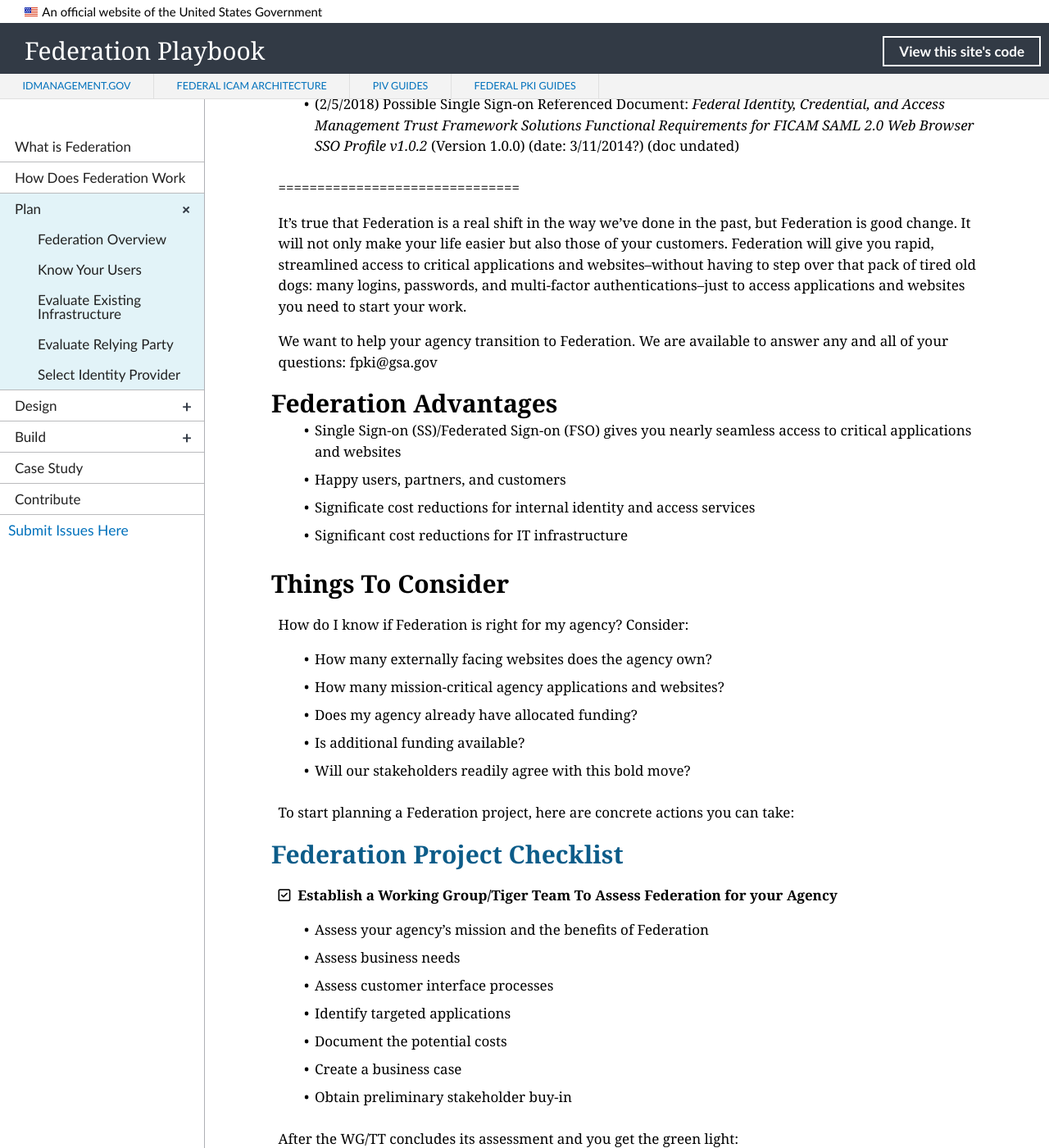
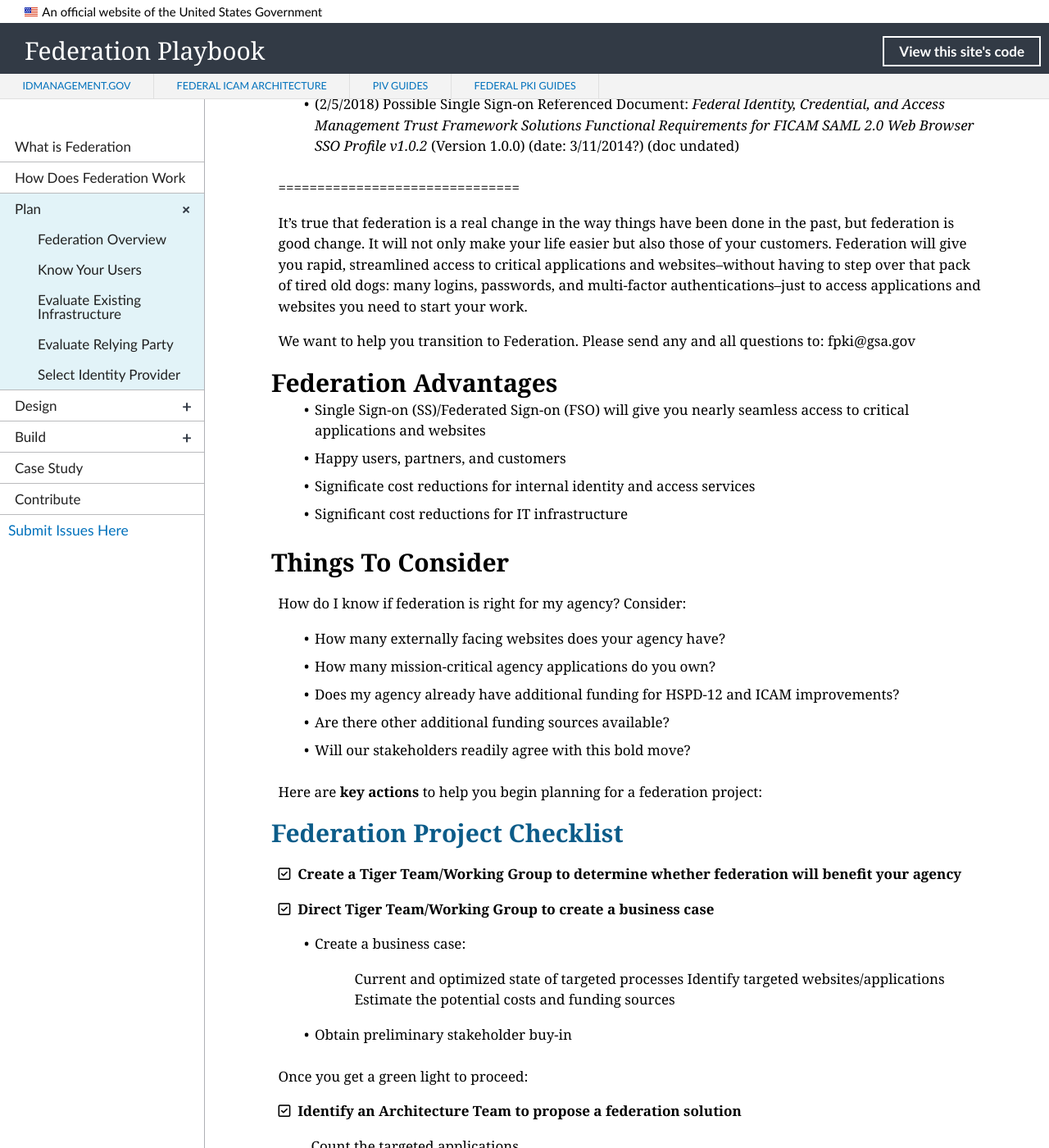
Before and after one commit to GSA/ficam-federation, a Jekyll site: the page built from _plan/00_index.md, in a window 1280 px wide and 1400 px high, scrolled down 339 px. Shown: the whole window at 82% size. Built offline with Jekyll 4.4.1, drawn with Linux system fonts in a browser that asks for light colours; nearby versions of some CDN libraries; library files that are not in the unit come from our copies; some of the changed text lies outside the part shown.

Commit message:
Update 00_index.md
Content changes

```diff
--- a/_plan/00_index.md
+++ b/_plan/00_index.md
@@ -14,84 +14,77 @@ pubDate:
 
 ===============================
 
-It’s true that Federation is a real shift in the way we’ve done in the past, but Federation is good change.  It will not only make your life easier but also those of your customers.  Federation will give you rapid, streamlined access to critical applications and websites--without having to step over that pack of tired old dogs:  many logins, passwords, and multi-factor authentications--just to access applications and websites you need to start your work.
+It’s true that federation is a real change in the way things have been done in the past, but federation is good change.  It will not only make your life easier but also those of your customers.  Federation will give you rapid, streamlined access to critical applications and websites--without having to step over that pack of tired old dogs:  many logins, passwords, and multi-factor authentications--just to access applications and websites you need to start your work.
 
-We want to help your agency transition to Federation. We are available to answer any and all of your questions: fpki@gsa.gov
+We want to help you transition to Federation. Please send any and all questions to: fpki@gsa.gov
 
 ## Federation Advantages
 
-* Single Sign-on (SS)/Federated Sign-on (FSO) gives you nearly seamless access to critical applications and websites
+* Single Sign-on (SS)/Federated Sign-on (FSO) will give you nearly seamless access to critical applications and websites
 * Happy users, partners, and customers
 * Significate cost reductions for internal identity and access services
 * Significant cost reductions for IT infrastructure
 
 
 ## Things To Consider
-How do I know if Federation is right for my agency?  Consider:
+How do I know if federation is right for my agency?  Consider:
 
-* How many externally facing websites does the agency own?
-* How many mission-critical agency applications and websites?
-* Does my agency already have allocated funding?
-* Is additional funding available?
+* How many externally facing websites does your agency have?
+* How many mission-critical agency applications do you own?
+* Does my agency already have additional funding for HSPD-12 and ICAM improvements?
+* Are there other additional funding sources available?
 * Will our stakeholders readily agree with this bold move?
 
-To start planning a Federation project, here are concrete actions you can take:
+Here are **key actions** to help you begin planning for a federation project:
 
 ## <span style="color: #0C5C89">**Federation Project Checklist**</span>
 
-<i class="fa fa-check-square-o"></i> &nbsp;**Establish a Working Group/Tiger Team To Assess Federation for your Agency**
-* Assess your agency's mission and the benefits of Federation
-* Assess business needs
-* Assess customer interface processes
-* Identify targeted applications
-* Document the potential costs
-* Create a business case
+<i class="fa fa-check-square-o"></i> &nbsp;**Create a Tiger Team/Working Group to determine whether federation will benefit your agency**
+
+<i class="fa fa-check-square-o"></i> &nbsp;**Direct Tiger Team/Working Group to create a business case**
+* Create a business case:
+> Current and optimized state of targeted processes
+> Identify targeted websites/applications
+> Estimate the potential costs and funding sources
 * Obtain preliminary stakeholder buy-in
 
-After the WG/TT concludes its assessment and you get the green light:
+Once you get a green light to proceed:
 
-<i class="fa fa-check-square-o"></i> &nbsp;**Develop a Proposed Federation Solution**
-* Identify an architecture team
-* Direct the architecture team to develop a proposed solution:
+<i class="fa fa-check-square-o"></i> &nbsp;**Identify an Architecture Team to propose a federation solution**
 > Count the targeted applications<br>
 > Determine what existing infrastructure can be reused<br>
 > Determine what new IT needs to be added<br>
 > Study the options<br>
 > Develop the solution<br>
 
-With a proposed solution in hand:
+With the proposed solution in hand:
 
-<i class="fa fa-check-square-o"></i> &nbsp;**Estimate the Cost**
-* Estimate targeted application integration costs (**Note:**&nbsp;&nbsp;lower to higher application complexity will affect cost)
-* Estimate the cost to modify each application's authentication method
-* Estimate ongoing, life-cycle costs
-> Ongoing service charges (e.g., for Service Providers--federation brokers, etc.)<br>
-> Operations cost<br>
-> Maintenance cost
+<i class="fa fa-check-square-o"></i> &nbsp;**Estimate total cost and calculate the ROI benefit**
+* Estimate application integration costs (**Note:**&nbsp;&nbsp;lower to higher application complexity will affect cost)
+* Estimate the costs to modify each application's authentication method
+* Estimate ongoing, life-cycle costs (federation broker charges, operations, maintenance)
 
-<i class="fa fa-check-square-o"></i> &nbsp;**Calculate ROI Benefit**
-* Based on cost estimates, calculate the Return on Investment (ROI).
+"ROI looks good and management approves moving ahead":
 
-<i class="fa fa-check-square-o"></i> &nbsp;**Obtain Stakeholder Buy-in**
+<i class="fa fa-check-square-o"></i> &nbsp;**Obtain committed stakeholder buy-in**
 
-<i class="fa fa-check-square-o"></i> &nbsp;**Identify and Obtain Funding**
+<i class="fa fa-check-square-o"></i> &nbsp;**Identify and obtain funding**
 * Step 1
 * Step 2
 * Step 3
 
-<i class="fa fa-check-square-o"></i> &nbsp;**Develop a Federation Project Schedule**
-* Target business case applications integration/acquisition
-* Develop a phased project schedule with incremental milestones.
+<i class="fa fa-check-square-o"></i> &nbsp;**Develop a federation project schedule**
+* Develop a phased project schedule with incremental milestones, including applications integration/acquisition
 
-<i class="fa fa-check-square-o"></i> &nbsp;**Establish Federation Project Technical Team**
+<i class="fa fa-check-square-o"></i> &nbsp;**Establish federation technical team**
 * Identify technical team members
 
-<i class="fa fa-check-square-o"></i> &nbsp;**Evaluate and Select Service Providers (IdPs)**
+<i class="fa fa-check-square-o"></i> &nbsp;**Evaluate and select service providers (IdPs)**
 <**Add link to xx document [link] for guidance on evaluating**>
 
-<i class="fa fa-check-square-o"></i> &nbsp;**Enter into Sevice-Level Agreement (SLA) with IdPs**
+<i class="fa fa-check-square-o"></i> &nbsp;**...Sevice-Level Agreements (SLAs)**
 
-<i class="fa fa-check-square-o"></i> &nbsp;**Develop Project Management Core Documents:**
+<i class="fa fa-check-square-o"></i> &nbsp;**Develop project management core documents:**
 * Project Management Plan (with Work Breakdown Structure and Milestones)
 * Risk Management Plan
 * Communications Plan
```
